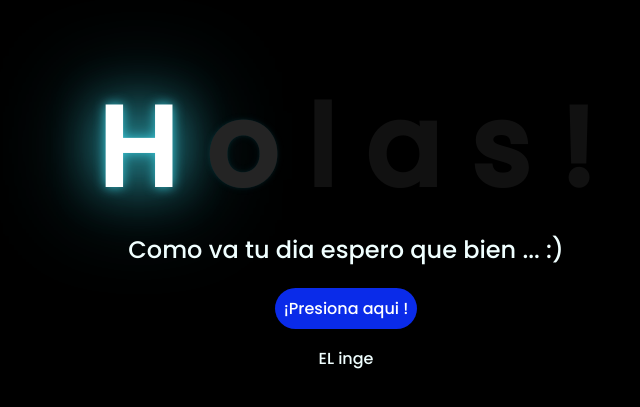
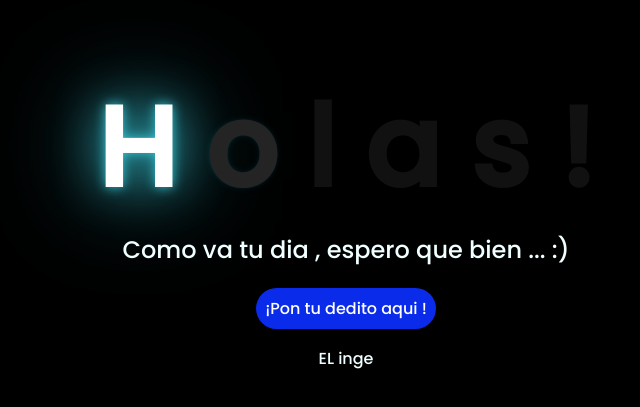
Before and after one commit to EscobarAEDev/Escobar, a plain HTML site: page index.html in a window 1280 px wide. Shown: the part 111-518 px from the top of the page, without its empty margins (302-942 px from the left). Drawn offline with Linux system fonts and the light colour scheme.

Commit message:
Update index.html

```diff
--- a/index.html
+++ b/index.html
@@ -20,11 +20,11 @@
         <span>!</span>
     </div>
     <div class="description">
-        <span>Como va tu dia espero que bien ... :) </span>
+        <span>Como va tu dia , espero que bien ... :) </span>
     </div>
     <div class="button">
         <button class="botones">
-            <a href="holas.html" style="color: #fff;">¡Presiona aqui !</a>
+            <a href="holas.html" style="color: #fff;">¡Pon tu dedito aqui !</a>
         </button>
     </div>
 
```
